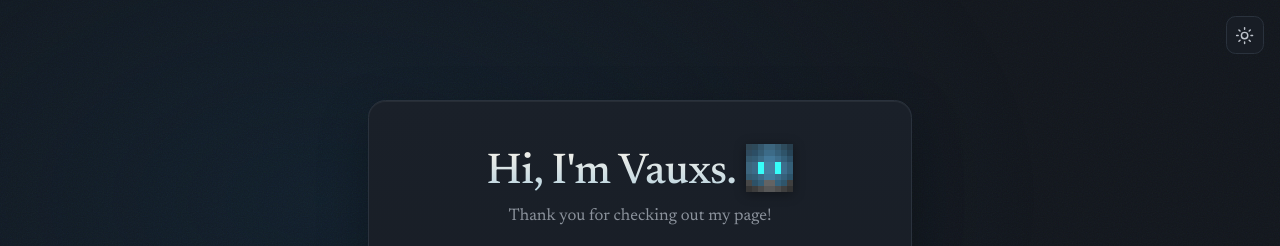
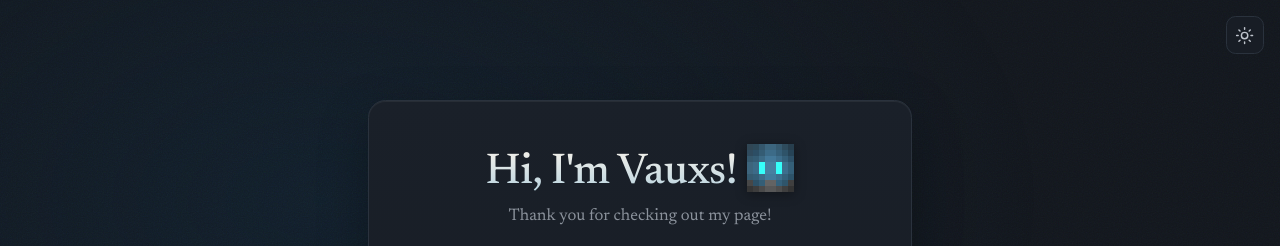
Before and after one commit to MrVauxs/MrVauxs, a SvelteKit app: page / in a window 1280 px wide. Shown: the top 246 px of the page. Built offline with nearby package versions, Linux system fonts and the light colour scheme.

Commit message:
exclamation mark

```diff
--- a/src/routes/+page.svelte
+++ b/src/routes/+page.svelte
@@ -16,7 +16,7 @@
 	<article class="card">
 		<header class="card-head">
 			<h1>
-				Hi, I'm Vauxs.
+				Hi, I'm Vauxs!
 				<img class="robot" src={robot} alt="Animated pixel-art robot face looking around" />
 			</h1>
 			<p class="tagline">Thank you for checking out my page!</p>
```
